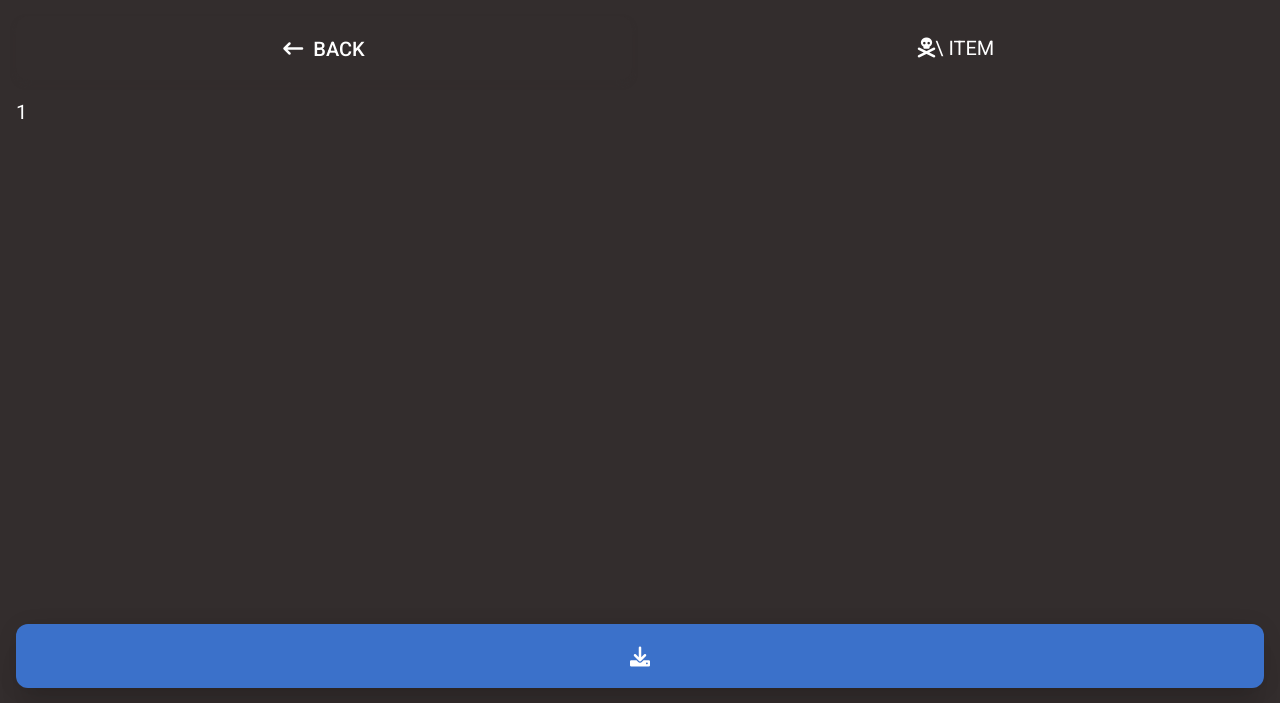
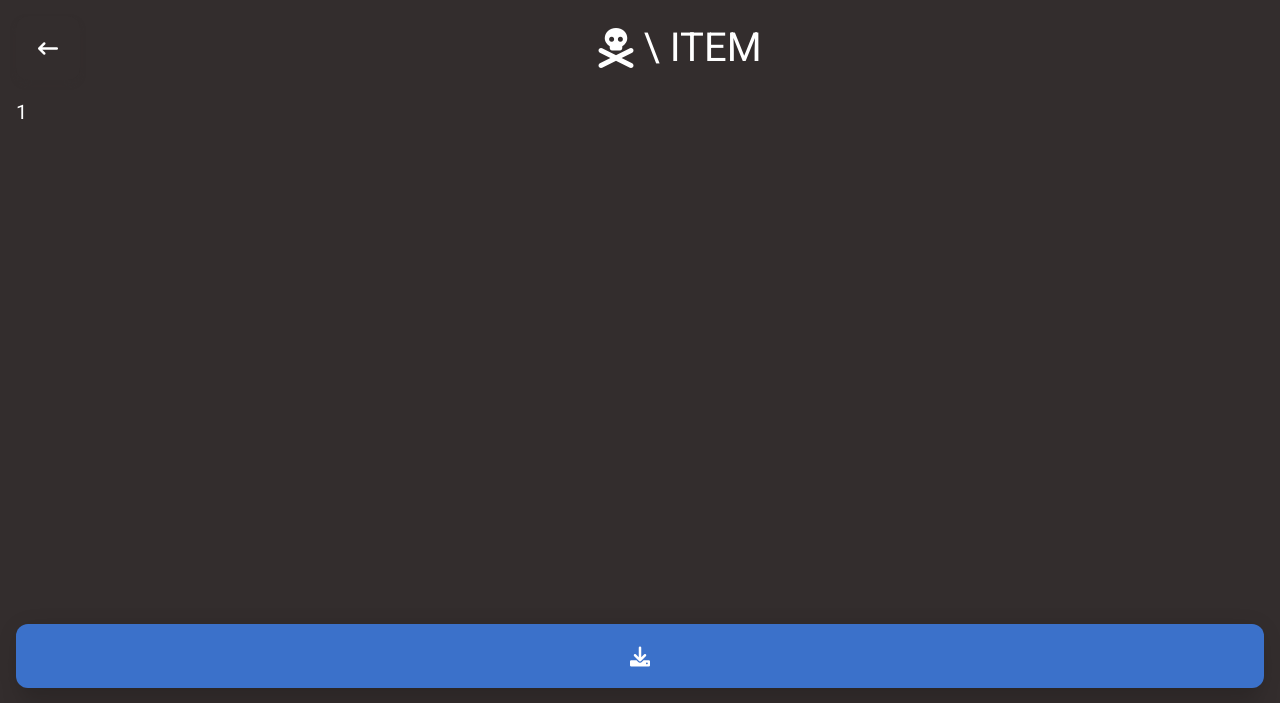
Before and after one commit to jgarza9788/TheBlackPearl_ControlPanel, a Flask app: page /1/1 in a window 1280 px wide. Shown: the top 703 px of the page. Run offline with Flask 3, Linux system fonts and the light colour scheme; the visitor is signed in with stand-in values (Sample User, id 1); parts of the project's set-up code (start-up, migrations or seed data) failed here and were passed over; some libraries are stand-ins or nearby versions.

Commit message:
animation

```diff
--- a/static/styles.css
+++ b/static/styles.css
@@ -64,7 +64,7 @@ body{
 	padding: 0rem;
 	display: grid;
 	grid-template-rows: 1fr;
-	grid-template-columns: 1fr 4fr;
+	grid-template-columns: 4rem 1fr;
 }
 
 .row_3{
--- a/templates/ITEM.html
+++ b/templates/ITEM.html
@@ -2,31 +2,18 @@
 {% block content %}
 
 
-<div class="grid-item">
-  <!-- <div class="head text-white text-center fs-1">
-    <i class="fas fa-skull-crossbones"></i>
-    \ ITEM
-  </div> -->
+<div class="grid-item animate__animated animate__fadeIn">
 
-  <!-- <a class="fs-5 rounded-6 shadow-0-strong btn btn-dark"  href="{{ url_for( category ) }}">
-    <div class="w-100 h-100 d-flex align-items-center justify-content-center">
-      <i class="fas fa-arrow-left-long"></i>
-      <div class="space"></div>
-      Back
-    </div>
-  </a> -->
-
-  <div class="row_2">
+  <div class="row_2q">
     <a class="fs-5 rounded-6 shadow-0-strong btn btn-dark"  href="{{ url_for(category) }}">
       <div class="w-100 h-100 d-flex align-items-center justify-content-center">
         <i class="fas fa-arrow-left-long"></i>
-        <div class="space"></div>
-        Back
       </div>
     </a>
-    <div class="head text-white text-center fs-5">
+    <div class="head text-white text-center fs-1">
       <div class="w-100 h-100 d-flex align-items-center justify-content-center">
         <i class="fas fa-skull-crossbones"></i>
+        <div class="space"></div>
         \ ITEM
       </div>
     </div>
@@ -36,7 +23,7 @@
   <div class="fs-5 text-white text-break">
     {{item}}
   </div>
-  <a class="h4rem fs-5 rounded-6 shadow-5-strong btn btn-primary" href="{{ url_for('download',fullpath=item)}}">
+  <a class="h4rem fs-5 rounded-6 shadow-5-strong btn btn-primary animate__animated animate__fadeInDown animate__delay-1s" href="{{ url_for('download',fullpath=item)}}">
 
     <div class="w-100 h-100 d-flex align-items-center justify-content-center">
       <i class="fas fa-download"></i>
--- a/templates/base.html
+++ b/templates/base.html
@@ -36,6 +36,11 @@
     <!-- JQuery -->
     <!-- <script src="https://code.jquery.com/jquery-3.6.1.slim.min.js"></script> -->
     <script src="https://code.jquery.com/jquery-3.6.1.min.js" ></script>
+
+
+    <!-- animate -->
+    <!-- https://animate.style/#usage -->
+    <link rel="stylesheet" href="https://cdnjs.cloudflare.com/ajax/libs/animate.css/4.1.1/animate.min.css"/>
 
 </head>
 
--- a/templates/login.html
+++ b/templates/login.html
@@ -17,7 +17,7 @@
     </form>
 </div> -->
 
-<div class="grid">
+<div class="grid animate__animated animate__fadeIn">
     <div class="head text-white text-center fs-1">
         <i class="fas fa-skull-crossbones"></i>
         \ Login
```
Also changed, not shown: templates/ITEM_LIST.html (+5 -36 lines), templates/VPN.html (+6 -17 lines), templates/controlpanel.html (+6 -43 lines).
